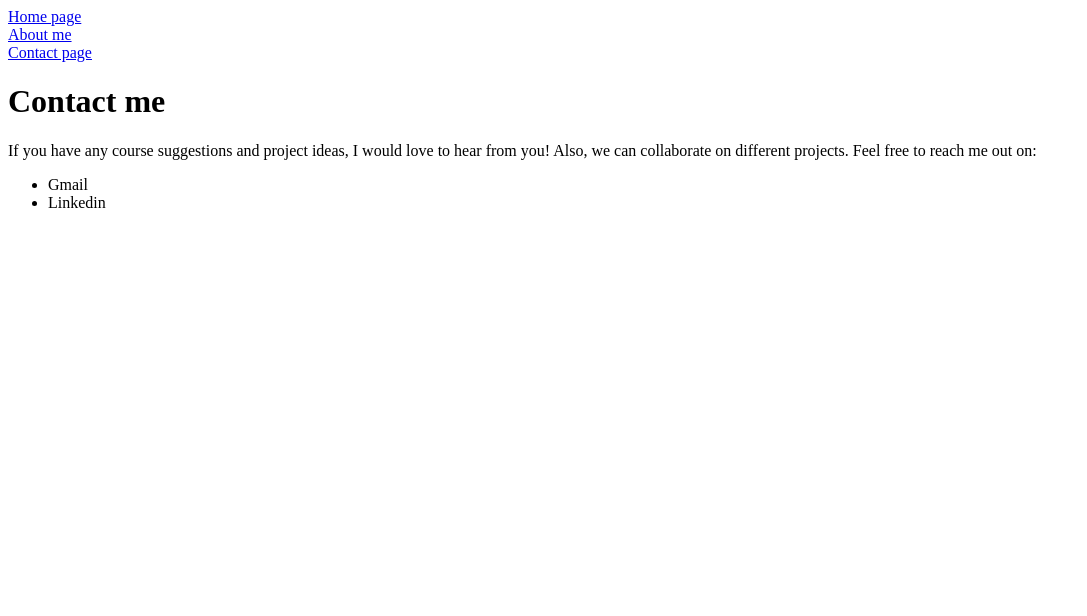
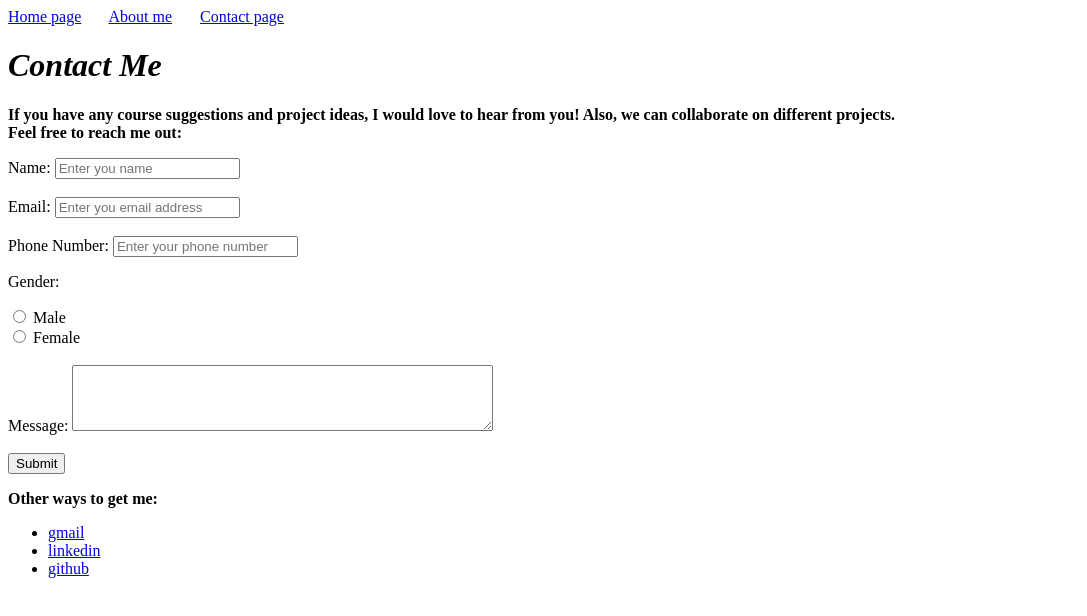
Before and after one commit to belenmoh/My-Portfolio, a plain HTML site: page contact.html in a window 1280 px wide. Shown: the whole page, without its empty margins (0-1087 px from the left). Drawn offline with Linux system fonts and the light colour scheme.

Commit message:
Finalized my contact page

```diff
--- a/contact.html
+++ b/contact.html
@@ -1,3 +1,4 @@
+<!--This is my contact page-->
 <!DOCTYPE html>
 <html lang="en">
 <head>
@@ -8,23 +9,54 @@
 <body>
     <header>
         <nav>
-            <a href="./index.html">Home page</a><br>
-            <a href="./about.html">About me</a><br>
+            <a href="./index.html">Home page</a> &nbsp; &nbsp; &nbsp;
+            <a href="./about.html">About me</a> &nbsp; &nbsp; &nbsp;
             <a href="./contact.html">Contact page</a>
         </nav>
-        <h1>Contact me</h1>
+        <h1><i>Contact Me</i></h1>
     </header>
     <section>
+        <p><b>If you have any course suggestions and project ideas, I would love to hear from you! Also, we can
+            collaborate on different projects.<br> Feel free to reach me out: </b> <br>
         <!--Taking user input in a form-->
+        <form action="/submit">
+             <div>
+                <label for="name">Name:</label>
+                <input type="text" placeholder="Enter you name" id="name" name="name" required>
+            </div>
+            <br>
+            <div>
+                <label for="email">Email:</label>
+                <input type="email" placeholder="Enter you email address" id="email" name="email" required>
+            </div>
+            <br>
+            <div>
+                <label for="phone">Phone Number:</label>
+                <input type="number" placeholder="Enter your phone number" id="phone" name="phone">
+            </div>
+            <div>
+                <p>Gender:</p>
+                <input type="radio" id="male" name="gender" value="male">
+                <label for="male">Male</label><br>
 
+                <input type="radio" id="female" name="gender" value="female">
+                <label for="female">Female</label><br>
+            </div><br>
+            <div>
+                <label for="message">Message:</label>
+                <textarea id="message" name="message" rows="4" cols="50" required></textarea>
+            </div><br>
+            <button type="submit">Submit</button>
+        </form>
     </section>
     <footer>
-        <p>If you have any course suggestions and project ideas, I would love to hear from you! Also, we can
-            collaborate on different projects. Feel free to reach me out on:
-        <ul>
-            <li>Gmail <a href="belenbubumoh@gmail.com"></a></li>
-            <li>Linkedin <a href="https://www.linkedin.com/in/belen-mohammed-377084339/"></a></li>
-        </ul></p>
+        <p> <b>Other ways to get me: </b>
+            <ul>
+                <li><a href="belenbubumoh@gmail.com">gmail</a></li>
+                <li><a href="https://www.linkedin.com/in/belen-mohammed-377084339/">linkedin</a></li>
+                <li><a href="https://github.com/belenmoh">github</a></li>
+            </ul>
+        </p>
     </footer>
 </body>
 </html>
```
